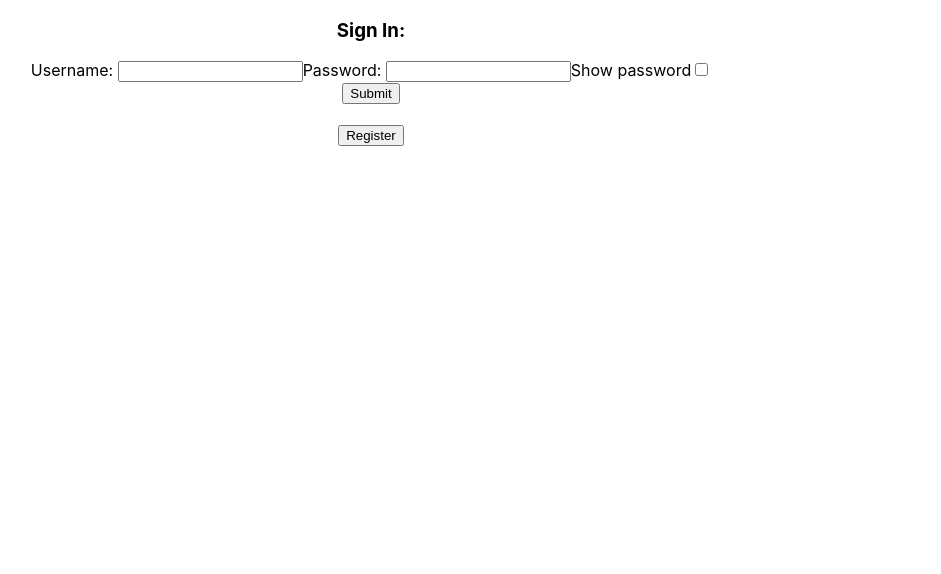
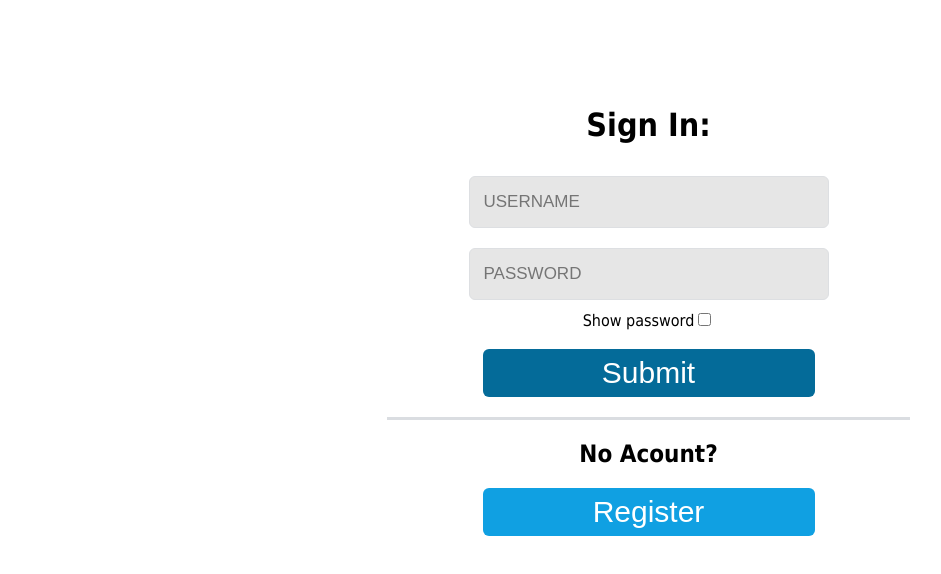
Before and after one commit to jonbmoore2500/FIHackTeam12, a React (Create React App) app in the folder frontend/: page / in a window 1280 px wide. Shown: the top 574 px of the page, without its empty margins (269-1210 px from the left). Built offline with nearby package versions, Linux system fonts and the light colour scheme.

Commit message:
Develop styling of landing page, logos, title

```diff
--- a/frontend/public/index.html
+++ b/frontend/public/index.html
@@ -24,7 +24,7 @@
       work correctly both with client-side routing and a non-root public URL.
       Learn how to configure a non-root public URL by running `npm run build`.
     -->
-    <title>React App</title>
+    <title>Learn Link</title>
   </head>
   <body>
     <noscript>You need to enable JavaScript to run this app.</noscript>
--- a/frontend/src/App.css
+++ b/frontend/src/App.css
@@ -2,37 +2,49 @@
   text-align: center;
 }
 
-.App-logo {
-  height: 40vmin;
-  pointer-events: none;
+#landingPageDiv {
+display: flex;
+padding: 85px
 }
 
-@media (prefers-reduced-motion: no-preference) {
-  .App-logo {
-    animation: App-logo-spin infinite 20s linear;
-  }
+.landingFlex {
+  flex: 1;
+  top: 20%
 }
 
-.App-header {
-  background-color: #282c34;
-  min-height: 100vh;
-  display: flex;
-  flex-direction: column;
-  align-items: center;
-  justify-content: center;
-  font-size: calc(10px + 2vmin);
-  color: white;
+.logInInput {
+  border-radius: 6px;
+  font-size: 17px;
+  padding: 14px;
+  width: 330px;
+  background: #e6e6e6;
+  border: 1px solid #dddfe2;
+  margin: 10px;
+  color: #1d2129;
+  height: 22px;
+  line-height: 16px;
+  vertical-align: middle
 }
 
-.App-link {
-  color: #61dafb;
+#loginLineBreak {
+  align-items: center;
+  border-bottom: 3px solid #dadde1;
+  display: flex;
+  margin: 20px 16px;
+  text-align: center;
 }
 
-@keyframes App-logo-spin {
-  from {
-    transform: rotate(0deg);
-  }
-  to {
-    transform: rotate(360deg);
-  }
+.landingButton {
+  background-color: #046b99;
+  border: none;
+  border-radius: 6px;
+  font-size: 30px;
+  line-height: 48px;
+  padding: 0 16px;
+  width: 332px;
+  color: #fff;
 }
+
+#registerButton {
+  background-color: #10a0e2;
+}
--- a/frontend/src/App.js
+++ b/frontend/src/App.js
@@ -16,7 +16,7 @@ function App() {
     const {user} = useContext(UserContext) // temporary
 
     let finishReg = false
-    if (user) {finishReg = user.simplifiedText === null || user.simplifiedText === null || user.simplifiedText === null}
+    if (user) {finishReg = user.simplifiedText === null || user.simplifiedText === null || user.simplifiedText === null} // we don't need efficiency
 
   return (
     <div className="App">
--- a/frontend/src/components/LandingPage.js
+++ b/frontend/src/components/LandingPage.js
@@ -9,12 +9,18 @@ function LandingPage() {
     const [modal, setModal] = useState(false)
 
     return (
-        <div>
+        <div id="landingPageDiv">
             {/* big buttons! */}
+            <div id="welcomeDiv" className="landingFlex">
 
-            <SignInForm />
+            </div>
+            <div id="signInDiv" className="landingFlex">
+                <SignInForm />
+                <h2>No Acount?</h2>
+                <button onClick={() => setModal(true)} className="landingButton" id="registerButton">Register</button>
+            </div>
             <br></br>
-            <button onClick={() => setModal(true)}>Register</button>
+
 
             { modal ?
             <div className="modal">
--- a/frontend/src/components/ModProfileForm.js
+++ b/frontend/src/components/ModProfileForm.js
@@ -7,17 +7,14 @@ function ModProfileForm({preLogged = false}) {
 
     const {user, setUser} = useContext(UserContext)
 
-    const [simplifyBool, setSimplifyBool] = useState(true && user.simplifiedText)
-    const [imagesBool, setImagesBool] = useState(true && user.addImages)
-    const [captionsBool, setCaptionsBool] = useState(true && user.addCaptions)
+    const [simplifyBool, setSimplifyBool] = useState(user.simplifiedText !== null ? user.simplifiedText : false)
+    const [imagesBool, setImagesBool] = useState(user.addImages !== null ? user.addImages : false)
+    const [captionsBool, setCaptionsBool] = useState(user.addCaptions !== null ? user.addCaptions : false)
     const navigate = useNavigate()
 
-
-    function handleSubmit(e) { // use later,
+    function handleSubmit(e) {
         e.preventDefault()
-        console.log(simplifyBool)
-        console.log(imagesBool)
-        console.log(captionsBool)
+        if ([simplifyBool, imagesBool, captionsBool].some(x => x === true)) {
             fetch(`http://127.0.0.1:5555/user/${user.id}`, {
                 method: "PATCH",
                 headers: {
@@ -39,7 +36,7 @@ function ModProfileForm({preLogged = false}) {
                     console.log("didn't save bools")
                 }
             })
-        // navigate("/")
+        }
     }
 
     // change these to fancy toggles? https://www.sitepoint.com/react-toggle-switch-reusable-component/
--- a/frontend/src/components/SignInForm.js
+++ b/frontend/src/components/SignInForm.js
@@ -36,24 +36,31 @@ function SignInForm() {
 
     return (
         <div>
-            <h3>Sign In: </h3>
+            <h1>Sign In: </h1>
             <form onSubmit={handleSignIn}>
-                <label>Username: </label>
+                {/* <label>Username: </label> */}
                 <input
                     onChange={(e) => setUsername(e.target.value)}
                     value={username}
+                    className="logInInput"
+                    placeholder="USERNAME"
                 />
-                <label>Password: </label>
+                <br></br>
+                {/* <label>Password: </label> */}
                 <input
                     onChange={(e) => setPass(e.target.value)}
                     value={pass}
                     type={showPass ? "" : "password"}
+                    className="logInInput"
+                    placeholder="PASSWORD"
                 />
-
+                <br></br>
                 <label>Show password</label>
                 <input type="checkbox" checked={showPass} onChange={() => setShowPass(!showPass)}/>
                 <br></br>
-                <button type="submit">Submit</button>
+                <br></br>
+                <button type="submit" className="landingButton">Submit</button>
+                <div id="loginLineBreak"></div>
             </form>
         </div>
     )
--- a/frontend/src/components/SignUpForm.js
+++ b/frontend/src/components/SignUpForm.js
@@ -1,5 +1,4 @@
 import React, {useState, useContext} from "react"
-import {useNavigate} from "react-router-dom"
 import { UserContext } from "../contexts/UserContext"
 
 function SignUpForm() {
@@ -10,7 +9,6 @@ function SignUpForm() {
     const [confirmPass, setConfirmPass] = useState("")
     const [showPass, setShowPass] = useState(false)
 
-    const navigate = useNavigate()
 
     function handleSignUp(e) {
         e.preventDefault()
@@ -30,7 +28,6 @@ function SignUpForm() {
             if (resp.ok) {
                 resp.json().then((user) => {
                     setUser(user)
-                    // navigate("/profileEdit")
                 })
             } else {
                 console.log("error")
@@ -41,7 +38,7 @@ function SignUpForm() {
     }
 
     return (
-        <div>
+        <div id="signUpForm">
             <h3>Register</h3>
             <form onSubmit={handleSignUp}>
                 <label>Choose your Username</label>
@@ -49,12 +46,14 @@ function SignUpForm() {
                     onChange={(e) => setUsername(e.target.value)}
                     value={username}
                 />
+                <br></br>
                 <label>Choose your Password</label>
                 <input
                     onChange={(e) => setPass(e.target.value)}
                     value={pass}
                     type={showPass ? "" : "password"}
                 />
+                <br></br>
                 <label>Reenter your Password</label>
                 <input
                     onChange={(e) => setConfirmPass(e.target.value)}
--- a/frontend/src/index.css
+++ b/frontend/src/index.css
@@ -1,8 +1,9 @@
 body {
   margin: 0;
-  font-family: -apple-system, BlinkMacSystemFont, 'Segoe UI', 'Roboto', 'Oxygen',
+  /* font-family: -apple-system, BlinkMacSystemFont, 'Segoe UI', 'Roboto', 'Oxygen',
     'Ubuntu', 'Cantarell', 'Fira Sans', 'Droid Sans', 'Helvetica Neue',
-    sans-serif;
+    sans-serif; */
+  font-family: Tahoma, Verdana, Segoe, sans-serif;
   -webkit-font-smoothing: antialiased;
   -moz-osx-font-smoothing: grayscale;
 }
--- a/frontend/src/modal.css
+++ b/frontend/src/modal.css
@@ -20,17 +20,17 @@ body.active-modal {
 }
 
 .overlay {
-    background: rgba(49,49,49,0.8);
+    background: #00d0ffb1;
 }
 .modal-content {
     position: absolute;
-    top: 60%;
+    top: 40%;
     left: 50%;
     transform: translate(-50%, -50%);
     line-height: 1.4;
-    background: #f1f1f1;
+    background: #e6e6e6;
     padding: 14px 28px;
-    border-radius: 3px;
+    border-radius: 10px;
     max-width: 600px;
     min-width: 300px;
 }
```
Also changed, not shown: frontend/src/contexts/UserContext.js (+5 -2 lines), frontend/public/ll_logo.png (added), 1 other file (tests, documents, lock files or other folders). Lines whose indentation alone changed are shown as unchanged.
